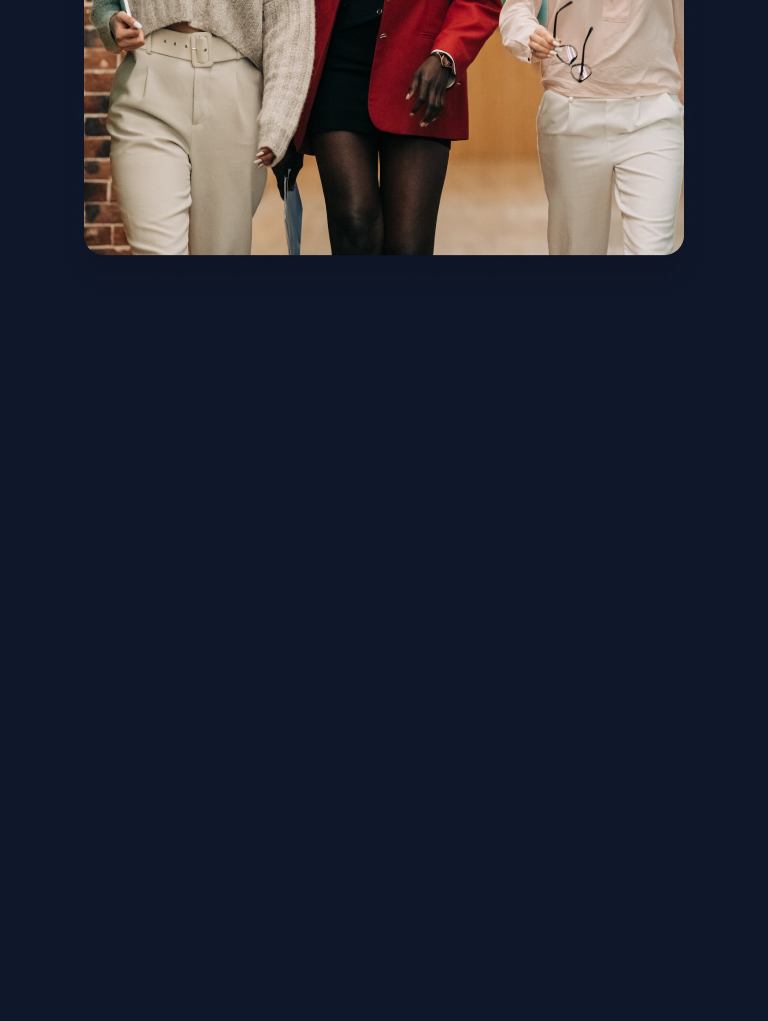
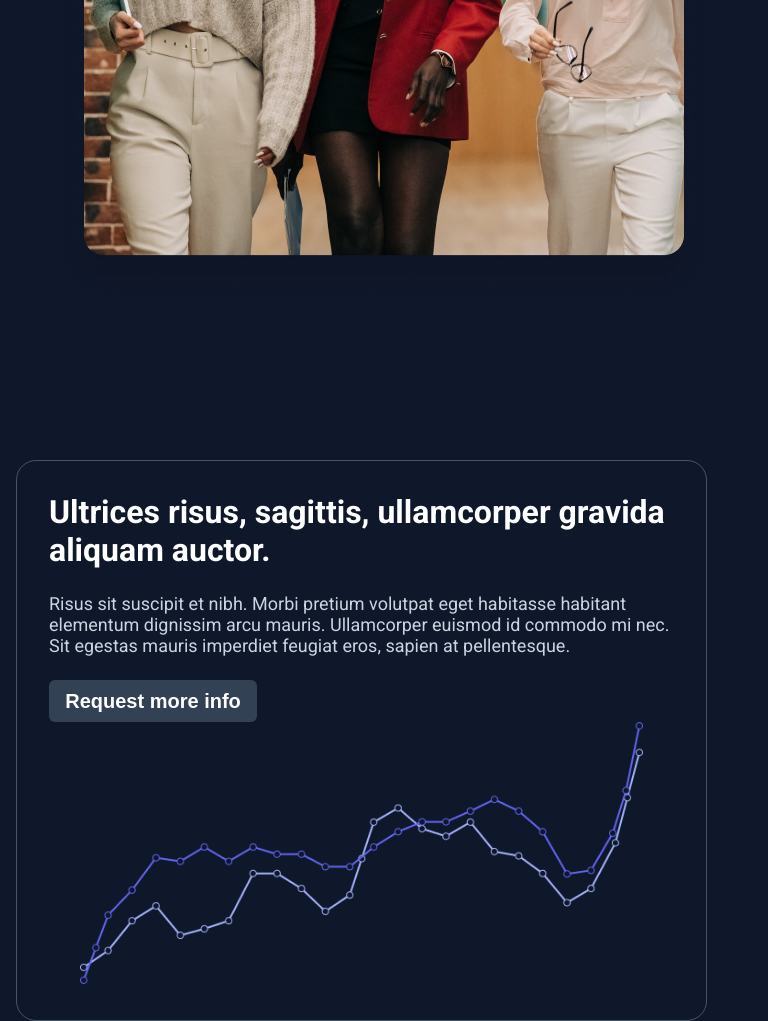
Before and after one commit to liviaaraujo-dev/trakor, a plain HTML site: page index.html in a window 768 px wide. Shown: the part 5355-6376 px from the top of the page. Before the commit the page ends 5655 px from the top, so only its background shows below. Drawn offline with Linux system fonts and the light colour scheme.

Commit message:
responsive ultrices risus

```diff
--- a/assets/css2/medias.css
+++ b/assets/css2/medias.css
@@ -35,6 +35,17 @@
   .tools-text {
     width: 60%;
     margin-left: 1rem;
+  }
+
+  /* ==========ultrices-risus=========*/
+  .img-ultrices-risus {
+    margin-left: 0;
+    width: 50%;
+    margin-left: 4rem;
+  }
+
+  .img-ultrices-risus img {
+    width: 100%;
   }
 }
 
@@ -149,6 +160,27 @@
   }
 
   .team-management-left {
+    width: 100%;
+  }
+
+  /* ==========ultrices-risus=========*/
+  #ultrices-risus {
+    flex-direction: column;
+    margin-left: 1rem;
+    padding: 2rem;
+  }
+
+  .text-ultrices-risus {
+    width: 100%;
+  }
+
+
+  .img-ultrices-risus {
+    margin-left: 0;
+    width: 90%;
+  }
+
+  .img-ultrices-risus img {
     width: 100%;
   }
 }
@@ -347,4 +379,35 @@
 
   }
 
+  /* ==========ultrices-risus=========*/
+  #ultrices-risus {
+    flex-direction: column;
+    margin-left: 1rem;
+    padding: 2rem;
+  }
+
+  .text-ultrices-risus {
+    width: 100%;
+  }
+
+  #ultrices-risus h2 {
+    font-size: 24px;
+  }
+
+
+  .img-ultrices-risus {
+    margin-left: 0;
+    width: 100%;
+  }
+
+  .img-ultrices-risus img {
+    width: 100%;
+  }
+
 }
+
+@media (max-width: 320px) {
+  .team-management-img img {
+    width: 16rem;
+  }
+}
--- a/assets/css2/style.css
+++ b/assets/css2/style.css
@@ -300,3 +300,35 @@ button {
 #team-management button {
     margin-top: 2rem;
 }
+
+/* ========== ultrices-risus ========= */
+#ultrices-risus {
+    border: 1px solid var(--gray-600);
+    width: 90%;
+    border-radius: 20px;
+    margin-left: 4rem;
+    display: flex;
+    align-items: center;
+    justify-items: center;
+    padding: 2rem;
+    margin-top: 10rem;
+}
+
+#ultrices-risus h2 {
+    font-size: 32px;
+}
+
+.text-ultrices-risus {
+    width: 40%;
+    display: flex;
+    flex-direction: column;
+    justify-items: center;
+}
+
+.text-ultrices-risus p {
+    margin: 1.5rem 0;
+}
+
+.img-ultrices-risus {
+    margin-left: 5rem;
+}
--- a/index.html
+++ b/index.html
@@ -161,8 +161,7 @@
           <img src="./assets/images/team-management.png" alt="" />
         </div>
       </section>
-
-    <!--  <section id="ultrices-risus">
+ <section id="ultrices-risus">
         <div class="text-ultrices-risus">
           <h2>Ultrices risus, sagittis, ullamcorper gravida aliquam auctor.</h2>
           <p>
@@ -178,7 +177,7 @@
         </div>
       </section>
 
-      <section id="control-flow">
+    <!--   <section id="control-flow">
         <div class="text-control-flow">
           <h2>Control the flow.</h2>
           <h3>Work faster.</h3>
```
